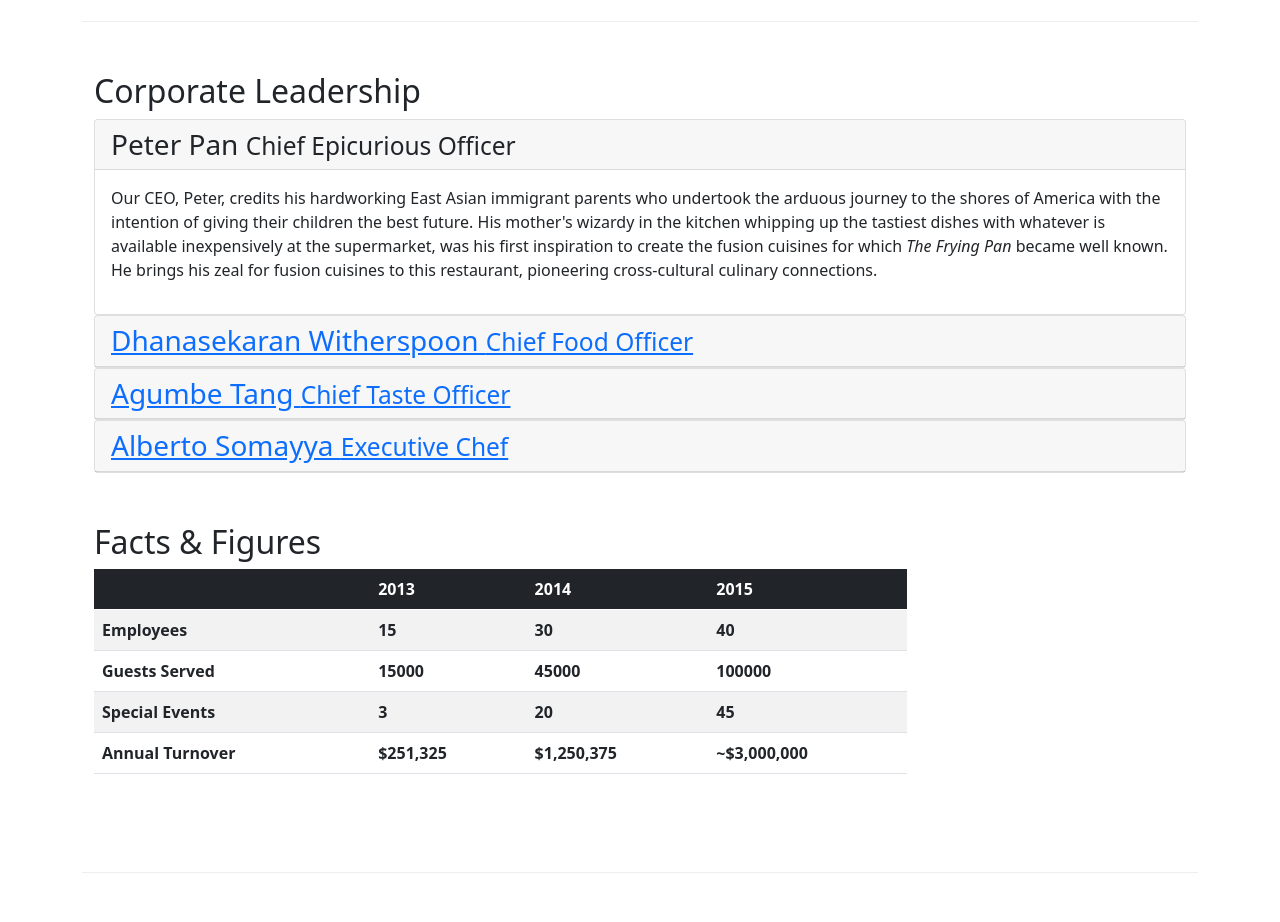
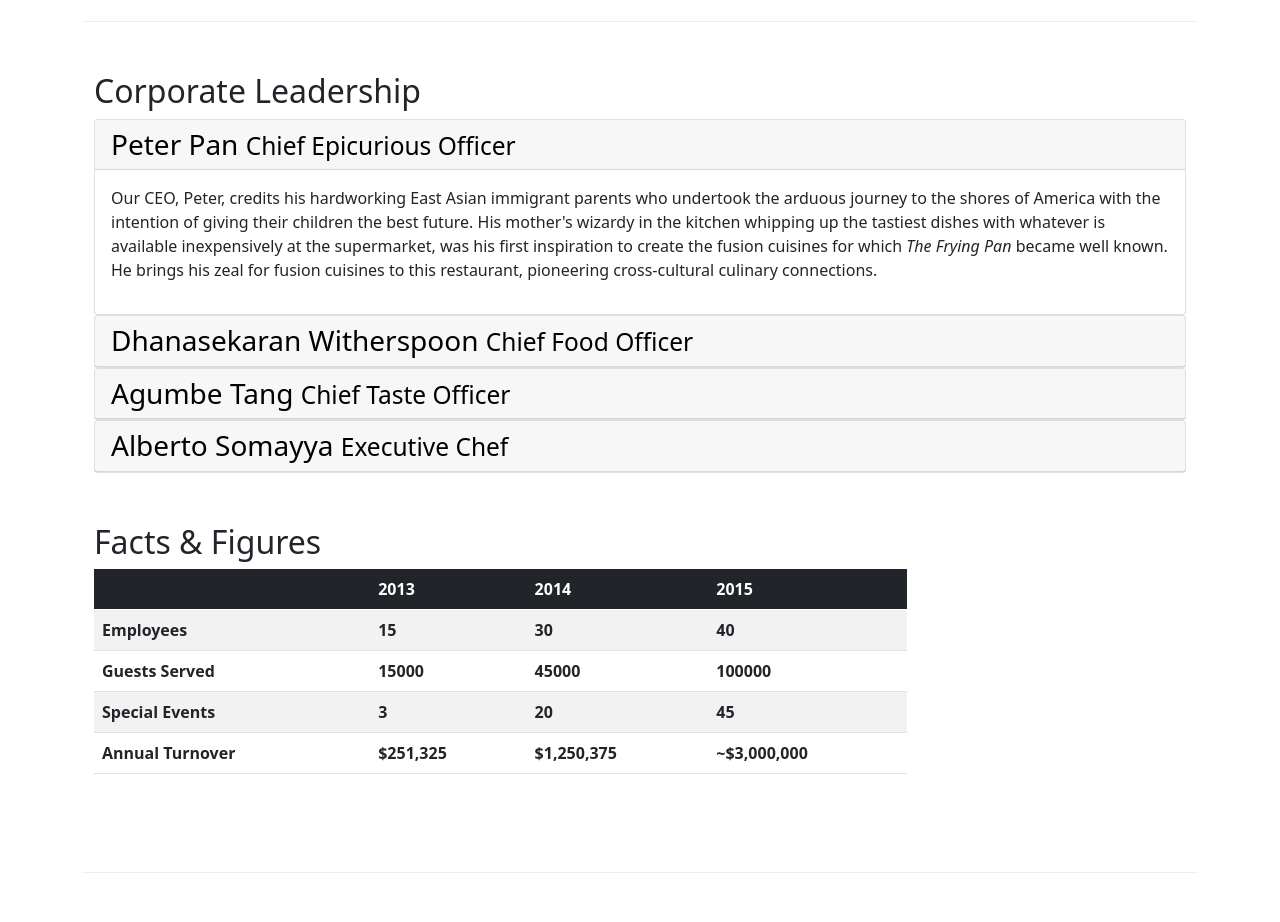
Before and after one commit to Camilo-neck/git-test, a website: page aboutus.html in a window 1280 px wide. Shown: the part 900-1822 px from the top of the page. Drawn offline with nearby package versions, Linux system fonts and the light colour scheme.

Commit message:
Change accordion style

```diff
--- a/aboutus.html
+++ b/aboutus.html
@@ -127,7 +127,7 @@
                 <div class="accordion" id="accordion">
                     <div class="card">
                         <div class="card-header" role="tab" id="peterhead">
-                            <h3 class="mb-0"><a  data-bs-toggle="collapse" data-bs-target="#peter">
+                            <h3 class="mb-0"><a style="text-decoration: none;color: #000;" data-bs-toggle="collapse" data-bs-target="#peter">
                                 Peter Pan <small>Chief Epicurious Officer</small>
                             </a></h3>
                         </div>
@@ -147,7 +147,7 @@
 
                     <div class="card">
                         <div class="card-header" role="tab" id="dannyhead">
-                            <h3 class="mb-0"><a class="collapsed" data-bs-toggle="collapse" data-bs-target="#danny">
+                            <h3 class="mb-0"><a style="text-decoration: none;color: #000;" class="collapsed" data-bs-toggle="collapse" data-bs-target="#danny">
                                 Dhanasekaran Witherspoon <small>Chief Food Officer</small>
                             </a></h3>
                         </div>
@@ -165,7 +165,7 @@
                     </div>
                     <div class="card">
                         <div class="card-header" role="tab" id="agumbehead">
-                            <h3 class="mb-0"><a class="collapsed" data-bs-toggle="collapse" data-bs-target="#agumbe">
+                            <h3 class="mb-0"><a style="text-decoration: none;color: #000;" class="collapsed" data-bs-toggle="collapse" data-bs-target="#agumbe">
                                 Agumbe Tang <small>Chief Taste Officer</small>
                             </a></h3>
                         </div>
@@ -182,7 +182,7 @@
 
                     <div class="card">
                         <div class="card-header" role="tab" id="albertohead">
-                            <h3 class="mb-0"><a class="collapsed" data-bs-toggle="collapse" data-bs-target="#alberto">
+                            <h3 class="mb-0"><a style="text-decoration: none;color: #000;" class="collapsed" data-bs-toggle="collapse" data-bs-target="#alberto">
                                 Alberto Somayya <small>Executive Chef</small>
                             </a></h3>
                         </div>
```
